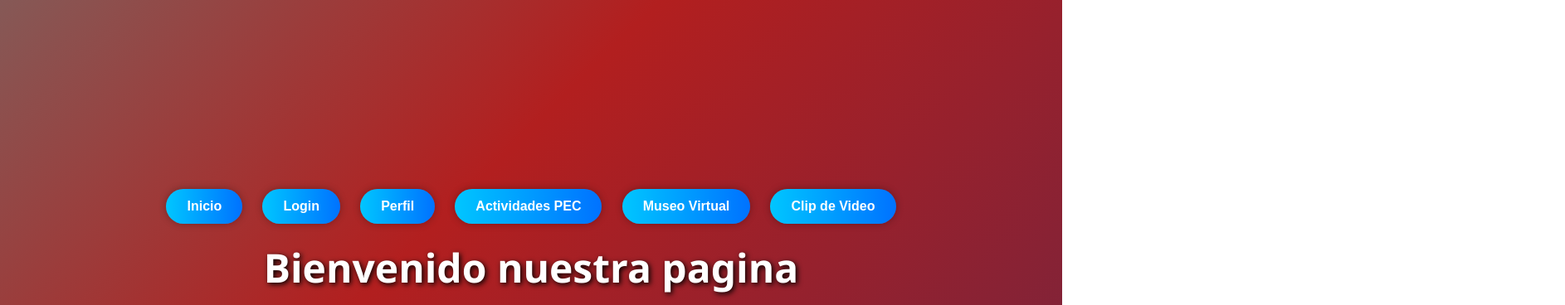
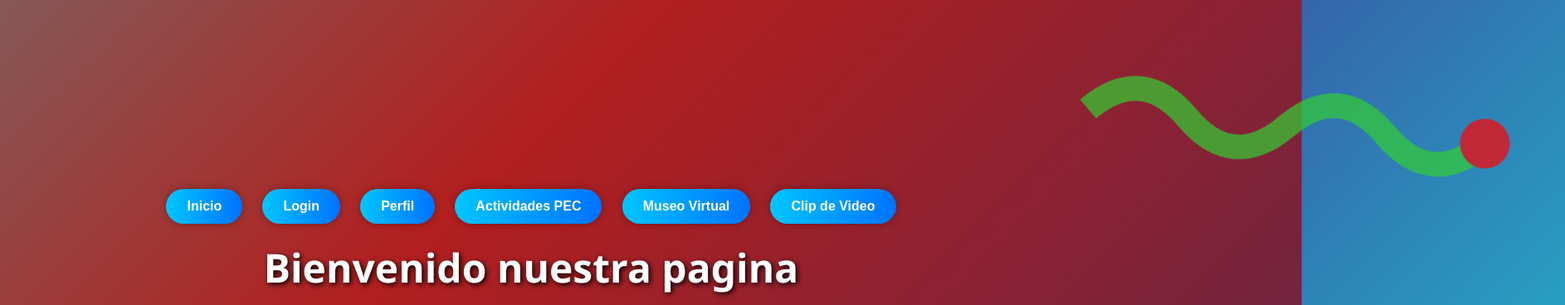
Before and after one commit to yo768/yo768.github.io, a plain HTML site: page index.html in a window 1280 px wide. Shown: the top 368 px of the page at 83% size, 1886 px wide, since content can reach past the window. Drawn offline with Linux system fonts and the light colour scheme.

Commit message:
index.html

```diff
--- a/index.html
+++ b/index.html
@@ -8,7 +8,13 @@
 </head>
 <body>
 
-
+<div class="snake">
+    <svg viewBox="0 0 200 50" xmlns="http://www.w3.org/2000/svg">
+      <path d="M10,25 Q30,5 50,25 Q70,45 90,25 Q110,5 130,25 Q150,45 170,25"
+            stroke="limegreen" stroke-width="10" fill="none"/>
+      <circle cx="170" cy="25" r="10" fill="red"/>
+    </svg>
+  </div>
 
   <nav>
     <button onclick="mostrarSeccion('inicio')">Inicio</button>
```
